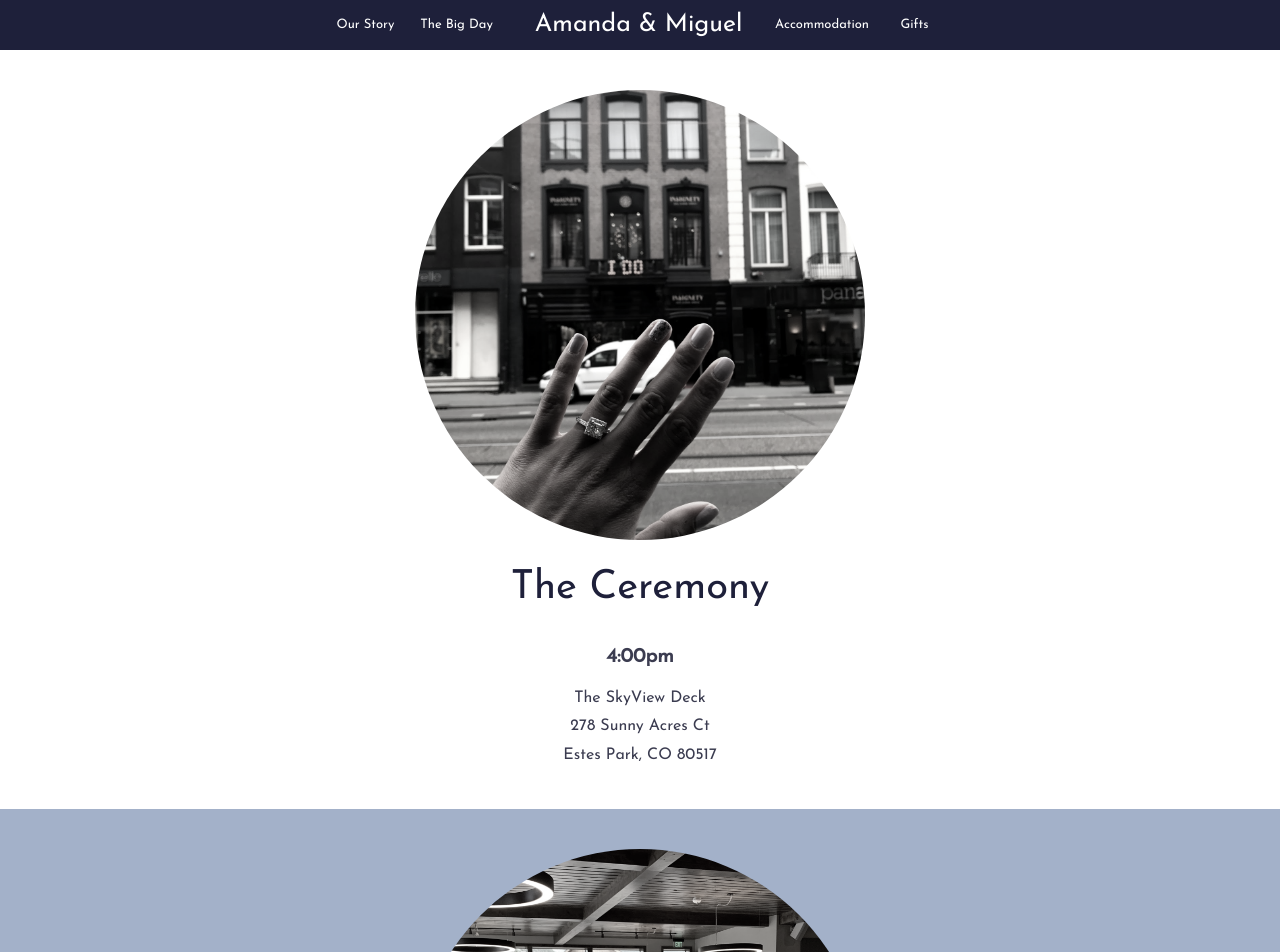
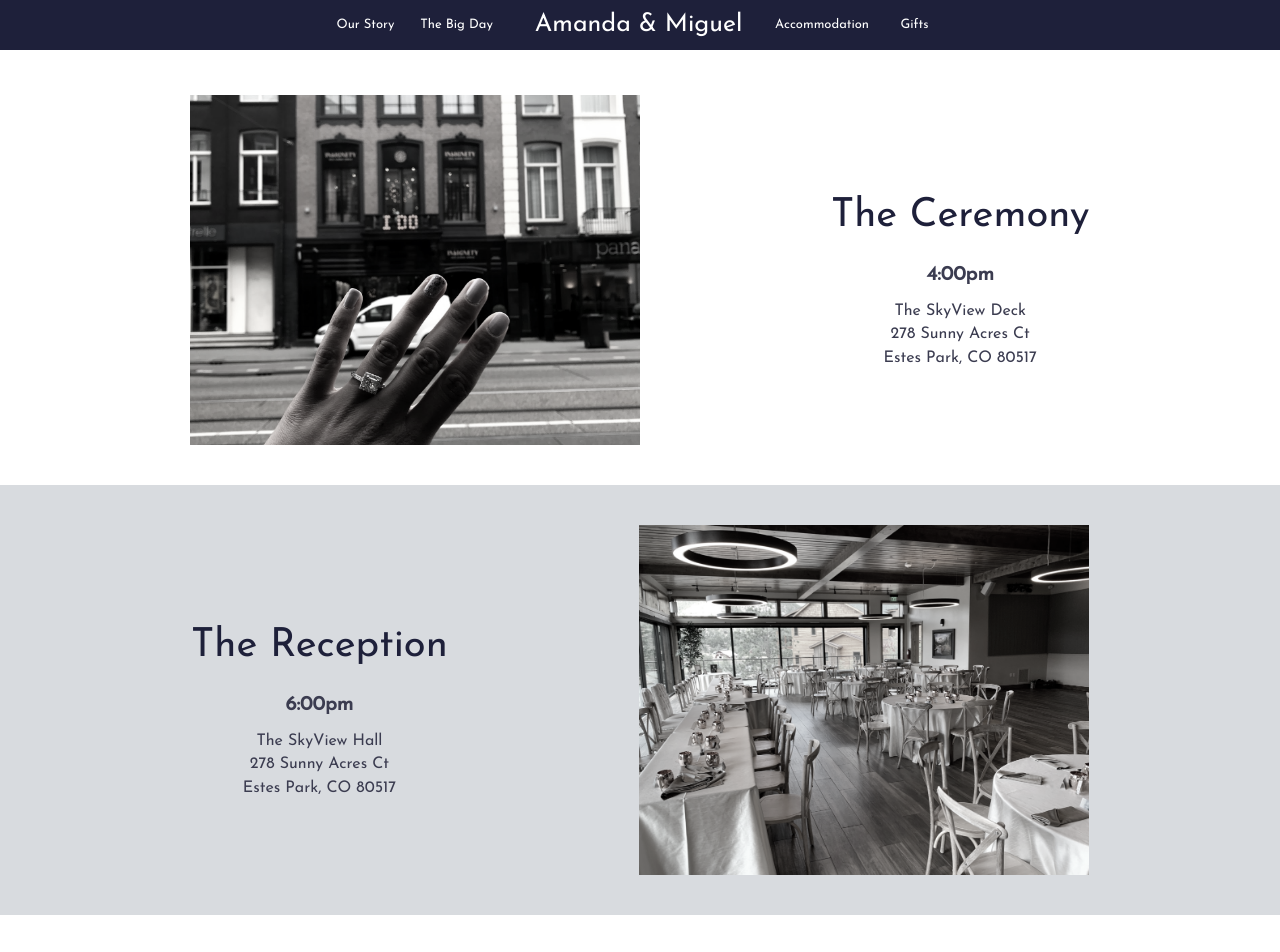
Before and after one commit to mandycee/wedding, a Vue app: page /wedding in a window 1280 px wide. Shown: the top 952 px of the page. Built offline with nearby package versions, Linux system fonts and the light colour scheme.

Commit message:
big day route is mobile responsive & update navbar style

```diff
--- a/src/App.vue
+++ b/src/App.vue
@@ -20,6 +20,7 @@ export default {
 </script>
 
 <style>
+html,
 body {
   margin: 0 auto;
 }
--- a/src/components/BigDay/Ceremony.vue
+++ b/src/components/BigDay/Ceremony.vue
@@ -3,34 +3,35 @@
     <div id="i_do">
       <img src="../../assets/ring.jpg" />
     </div>
-    <h3>The Ceremony</h3>
-    <p class="time">4:00pm</p>
-    <p>The SkyView Deck</p>
-    <p>278 Sunny Acres Ct</p>
-    <p>Estes Park, CO 80517</p>
+    <div>
+      <h3>The Ceremony</h3>
+      <p class="time">4:00pm</p>
+      <p>The SkyView Deck</p>
+      <p>278 Sunny Acres Ct</p>
+      <p>Estes Park, CO 80517</p>
+    </div>
   </div>
 </template>
 
 <style scoped>
 .ceremony {
-  /* margin-top: 40px; */
   padding: 40px 0 40px 0;
   width: 100%;
   display: flex;
-  justify-content: center;
+  justify-content: space-evenly;
   align-items: center;
-  flex-flow: column;
 }
 
 #i_do {
-  height: 450px;
+  height: 350px;
   width: 450px;
+  display: flex;
+  align-items: center;
 }
 
 img {
   height: 100%;
   width: 100%;
-  border-radius: 100%;
   object-fit: cover;
   filter: grayscale(90%);
 }
@@ -51,4 +52,23 @@ p {
   font-size: 20px;
   margin: 10px 0 15px 0;
 }
+
+@media only screen and (max-width: 800px) {
+  .ceremony {
+    flex-flow: column;
+  }
+}
+
+@media only screen and (max-width: 500px) {
+  .ceremony {
+    justify-content: flex-start;
+    padding-top: 0;
+    /* margin-top: 18px; */
+  }
+
+  #i_do {
+    align-items: flex-start;
+    width: 100%;
+  }
+}
 </style>
--- a/src/components/BigDay/Reception.vue
+++ b/src/components/BigDay/Reception.vue
@@ -1,13 +1,15 @@
 <template>
   <div class="reception">
+    <div class="details">
+      <h3>The Reception</h3>
+      <p class="time">6:00pm</p>
+      <p>The SkyView Hall</p>
+      <p>278 Sunny Acres Ct</p>
+      <p>Estes Park, CO 80517</p>
+    </div>
     <div id="the_hall">
       <img src="../../assets/skyview.jpg" alt />
     </div>
-    <h3>The Reception</h3>
-    <p class="time">6:00pm</p>
-    <p>The SkyView Hall</p>
-    <p>278 Sunny Acres Ct</p>
-    <p>Estes Park, CO 80517</p>
   </div>
 </template>
 
@@ -16,22 +18,22 @@
   padding: 40px 0 40px 0;
   width: 100%;
   display: flex;
-  justify-content: center;
+  justify-content: space-evenly;
   align-items: center;
-  flex-flow: column;
   text-align: center;
-  background-color: rgba(42, 76, 131, 0.431);
+  background-color: rgba(109, 119, 134, 0.267);
 }
 
 #the_hall {
-  height: 450px;
+  height: 350px;
   width: 450px;
+  display: flex;
+  align-items: center;
 }
 
 img {
   height: 100%;
   width: 100%;
-  border-radius: 100%;
   object-fit: cover;
   filter: grayscale(90%);
 }
@@ -51,4 +53,29 @@ p {
   font-size: 20px;
   margin: 10px 0 15px 0;
 }
+
+@media only screen and (max-width: 800px) {
+  .reception {
+    flex-flow: column;
+  }
+  #the_hall {
+    order: -1;
+  }
+
+  .detail {
+    order: 0;
+  }
+}
+
+@media only screen and (max-width: 500px) {
+  .reception {
+    justify-content: flex-start;
+    padding-top: 0;
+  }
+
+  #the_hall {
+    align-items: flex-start;
+    width: 100%;
+  }
+}
 </style>
--- a/src/components/BigDay/Wedding.vue
+++ b/src/components/BigDay/Wedding.vue
@@ -26,6 +26,6 @@ export default {
   justify-content: center;
   align-items: center;
   width: 100%;
-  margin-top: 50px;
+  margin-top: 55px;
 }
 </style>
--- a/src/components/BigDay/WeddingParty.vue
+++ b/src/components/BigDay/WeddingParty.vue
@@ -12,18 +12,18 @@
       </div>
       <div class="thumbnail">
         <div>
-          <img src="../../assets/weddingPartyImages/lefty.jpg" alt />
+          <img src="../../assets/weddingPartyImages/cindy.jpg" alt />
         </div>
         <p class="party_type">Bridesmaid</p>
-        <p>Stephanie</p>
+        <p>Cindy</p>
         <p>Friend of the Bride</p>
       </div>
       <div class="thumbnail">
         <div>
-          <img src="../../assets/weddingPartyImages/cindy.jpg" alt />
+          <img src="../../assets/weddingPartyImages/liz.jpg" alt />
         </div>
         <p class="party_type">Bridesmaid</p>
-        <p>Cindy</p>
+        <p>Elizabeth</p>
         <p>Friend of the Bride</p>
       </div>
       <div class="thumbnail">
@@ -36,10 +36,10 @@
       </div>
       <div class="thumbnail">
         <div>
-          <img src="../../assets/weddingPartyImages/liz.jpg" alt />
+          <img src="../../assets/weddingPartyImages/lefty.jpg" alt />
         </div>
         <p class="party_type">Bridesmaid</p>
-        <p>Elizabeth</p>
+        <p>Stephanie</p>
         <p>Friend of the Bride</p>
       </div>
     </div>
@@ -104,7 +104,7 @@
         </div>
         <p class="party_type">Ring Bearer</p>
         <p>Paris</p>
-        <p>Best Friend of the Groom & Bride</p>
+        <p>Best Friend of the Bride & Groom</p>
       </div>
     </div>
   </div>
@@ -169,4 +169,10 @@ img {
   object-fit: cover;
   filter: grayscale(90%);
 }
+
+@media only screen and (max-width: 800px) {
+  .wedding-party {
+    width: 90%;
+  }
+}
 </style>
--- a/src/components/Navbar.vue
+++ b/src/components/Navbar.vue
@@ -229,6 +229,18 @@ a {
   align-items: flex-start;
 }
 
+.slide_menu .bm-burger-button {
+  top: 15px;
+}
+.slide_menu .bm-burger-button span {
+  height: 8px;
+  width: 8px;
+}
+
+.slide_menu .bm-burger-button .bm-burger-bars {
+  border-radius: 5px;
+}
+
 .slide_menu ul {
   display: flex;
   flex-flow: column;
@@ -271,4 +283,10 @@ a {
     width: 100%;
   }
 }
+@media only screen and (max-width: 800px) {
+  header {
+    width: 50%;
+    height: 0%;
+  }
+}
 </style>
--- a/src/components/Stay/Welcome.vue
+++ b/src/components/Stay/Welcome.vue
@@ -27,4 +27,28 @@
   color: #fff;
   font-size: 60px;
 }
+
+@media only screen and (min-width: 1660px) {
+  .mountains_banner {
+    background-size: cover;
+    background-position: center;
+    align-items: flex-start;
+  }
+  .mountains_banner h2 {
+    margin-top: 8%;
+  }
+}
+
+@media only screen and (max-width: 1251px) {
+  .mountains_banner {
+    height: 40vh;
+    background-position: 30% center;
+    background-size: fill;
+    align-items: center;
+  }
+
+  .mountains_banner h2 {
+    font-size: 3em;
+  }
+}
 </style>
```
